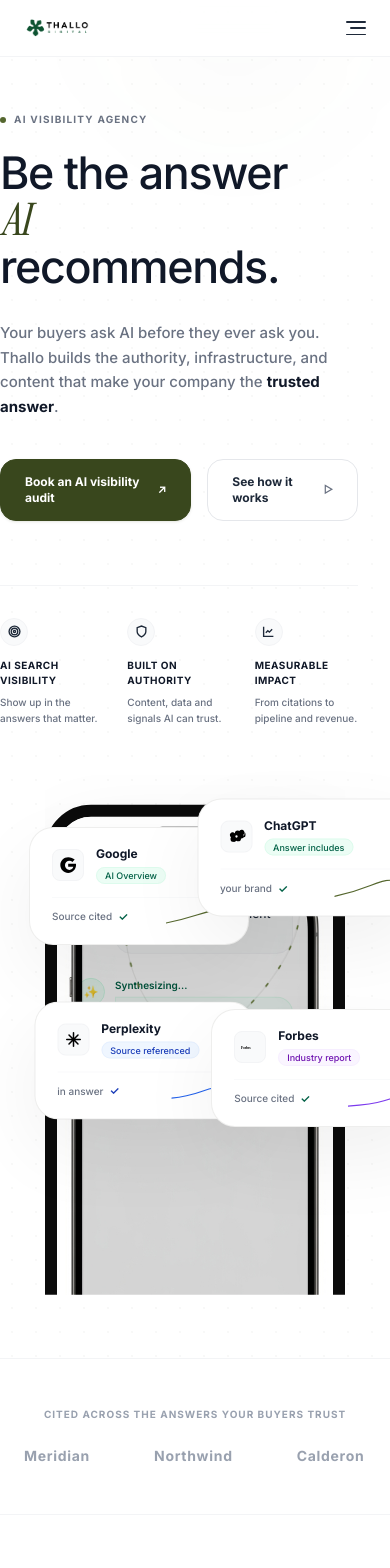
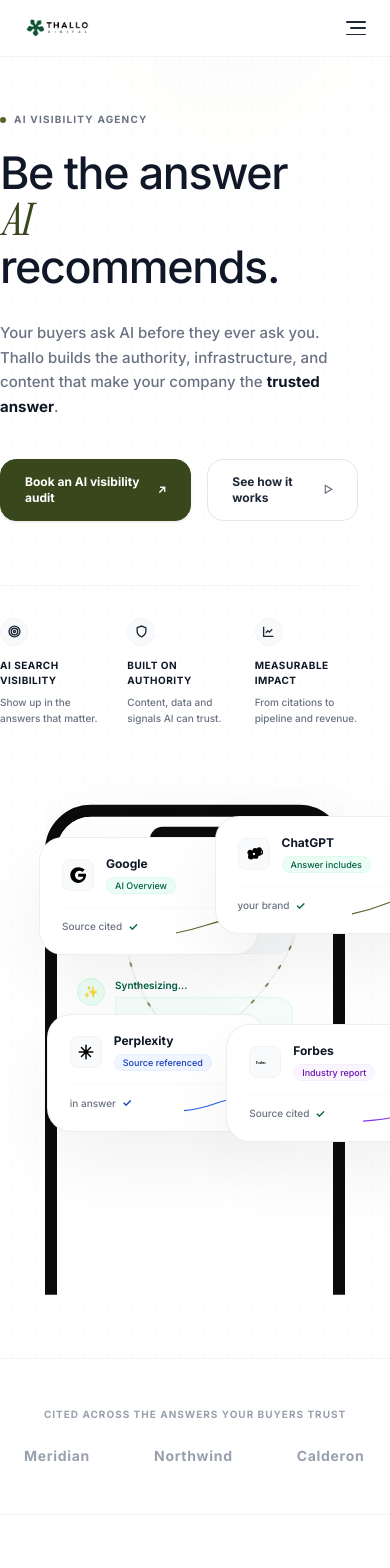
Before and after one commit to theo272004/thallo-digital, a Next.js app: page / in a window 390 px wide. Shown: the top 1568 px of the page. Built offline with nearby package versions, Linux system fonts and the light colour scheme.

Commit message:
fix: resolve nested phone frame visual bug, decouple scroll progress from autoplay simulation state to prevent loop freezes, and protect GSAP registrations from server-side rendering crashes

```diff
--- a/src/components/Hero/HeroAnimations.ts
+++ b/src/components/Hero/HeroAnimations.ts
@@ -1,13 +1,14 @@
 import { gsap } from 'gsap';
 import { ScrollTrigger } from 'gsap/ScrollTrigger';
 
-gsap.registerPlugin(ScrollTrigger);
+if (typeof window !== 'undefined') {
+  gsap.registerPlugin(ScrollTrigger);
+}
 
 export function initHeroAnimations(
   container: HTMLElement,
   phone: HTMLElement,
-  cards: HTMLElement[],
-  onScrollStep: (step: number) => void
+  cards: HTMLElement[]
 ) {
   // 1. Phone rising translation on scroll
   gsap.to(phone, {
@@ -37,19 +38,6 @@ export function initHeroAnimations(
       });
     }
   });
-
-  // 3. ScrollTrigger to update simulation steps based on scroll progress
-  ScrollTrigger.create({
-    trigger: container,
-    start: 'top top',
-    end: 'bottom 40%',
-    scrub: true,
-    onUpdate: (self) => {
-      // Map progress (0 to 1) to step index (1 to 6)
-      const currentStep = Math.min(Math.floor(self.progress * 6) + 1, 6);
-      onScrollStep(currentStep);
-    }
-  });
 }
 
 // 4. Subtle, slow float animation loop for the phone and cards
--- a/src/components/Hero/HeroPhone.tsx
+++ b/src/components/Hero/HeroPhone.tsx
@@ -11,19 +11,12 @@ export default function HeroPhone({ query, step, answer }: HeroPhoneProps) {
   return (
     <div className="phone-crop-container relative flex items-start justify-center overflow-hidden w-full h-[540px]">
       <div
-        className="phone-mockup-frame relative w-[300px] h-[640px] bg-white rounded-[44px] shadow-[0_30px_80px_rgba(0,0,0,0.08)] overflow-hidden"
+        className="phone-mockup-frame relative w-[300px] h-[640px] border-[12px] border-[#0c0c0c] bg-white rounded-[44px] shadow-[0_30px_80px_rgba(0,0,0,0.08)] overflow-hidden"
         style={{
           transform: 'translateY(30px)' // Rises up slightly during animations
         }}
       >
         <PhoneConversation query={query} step={step} answer={answer} />
-
-        {/* Realistic iPhone Bezel Image Overlay */}
-        <img
-          src="/thallo-digital/phone-frame.png"
-          alt=""
-          className="absolute inset-0 w-full h-full object-cover pointer-events-none z-30 mix-blend-multiply"
-        />
       </div>
     </div>
   );
--- a/src/components/Hero/index.tsx
+++ b/src/components/Hero/index.tsx
@@ -89,10 +89,7 @@ export default function Hero() {
     const cardElements = Array.from(container.querySelectorAll('.floating-card-wrapper')) as HTMLElement[];
 
     // Initialize ScrollTrigger coordinates
-    initHeroAnimations(container, phoneEl, cardElements, (scrollStep) => {
-      // Allow scroll interaction to override step state
-      setStep((prev) => Math.max(prev, scrollStep));
-    });
+    initHeroAnimations(container, phoneEl, cardElements);
 
     // Start slow yoyo float animation
     playFloatingLoop(phoneEl);
--- a/src/components/HowItWorks.tsx
+++ b/src/components/HowItWorks.tsx
@@ -4,7 +4,9 @@ import React, { useEffect, useRef } from 'react';
 import { gsap } from 'gsap';
 import { ScrollTrigger } from 'gsap/ScrollTrigger';
 
-gsap.registerPlugin(ScrollTrigger);
+if (typeof window !== 'undefined') {
+  gsap.registerPlugin(ScrollTrigger);
+}
 
 export default function HowItWorks() {
   const sectionRef = useRef<HTMLDivElement>(null);
--- a/src/components/ResultsDashboard.tsx
+++ b/src/components/ResultsDashboard.tsx
@@ -4,7 +4,9 @@ import React, { useEffect, useRef } from 'react';
 import { gsap } from 'gsap';
 import { ScrollTrigger } from 'gsap/ScrollTrigger';
 
-gsap.registerPlugin(ScrollTrigger);
+if (typeof window !== 'undefined') {
+  gsap.registerPlugin(ScrollTrigger);
+}
 
 export default function ResultsDashboard() {
   const containerRef = useRef<HTMLDivElement>(null);
--- a/src/components/TheProblem.tsx
+++ b/src/components/TheProblem.tsx
@@ -4,7 +4,9 @@ import React, { useEffect, useRef } from 'react';
 import { gsap } from 'gsap';
 import { ScrollTrigger } from 'gsap/ScrollTrigger';
 
-gsap.registerPlugin(ScrollTrigger);
+if (typeof window !== 'undefined') {
+  gsap.registerPlugin(ScrollTrigger);
+}
 
 export default function TheProblem() {
   const num1Ref = useRef<HTMLDivElement>(null);
```
